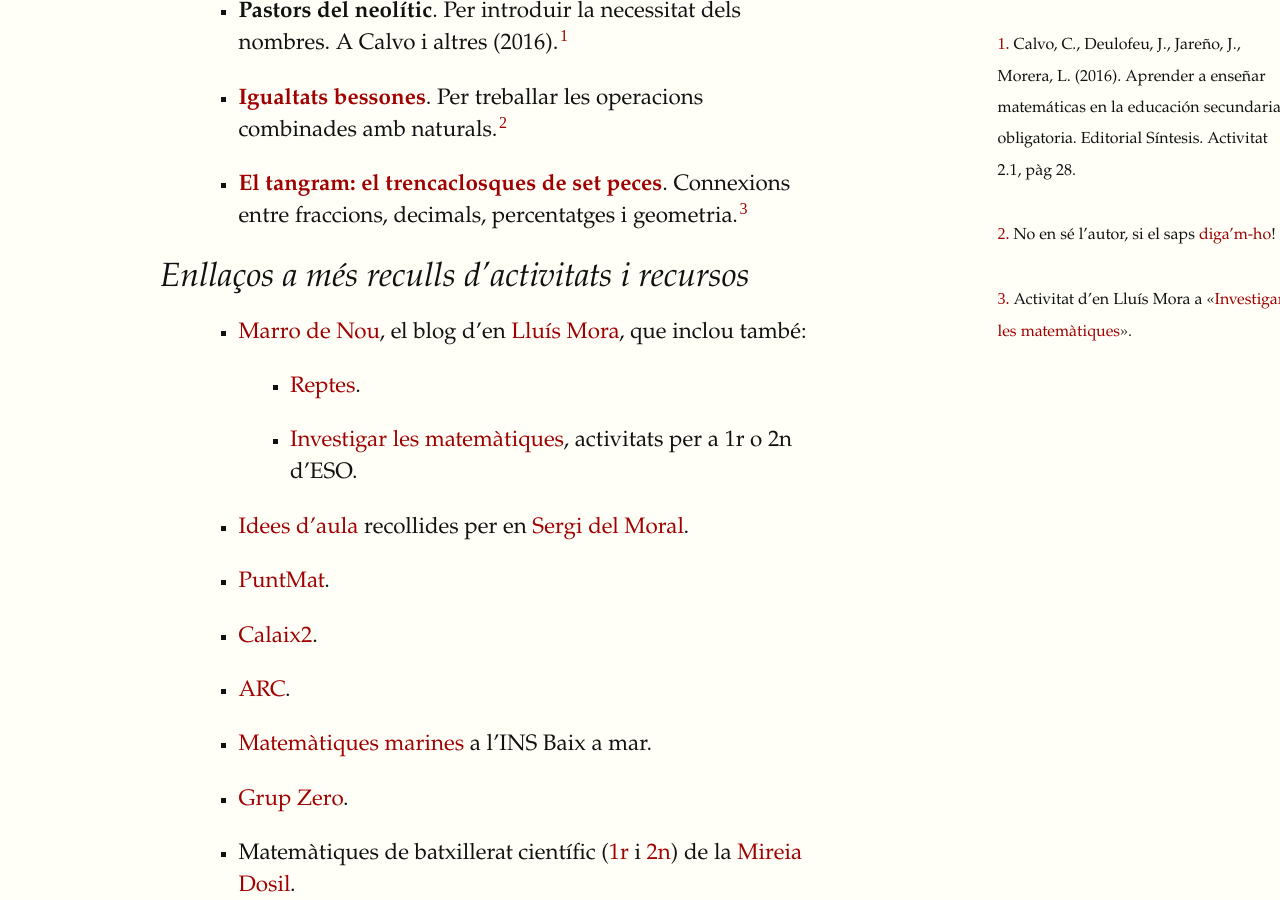
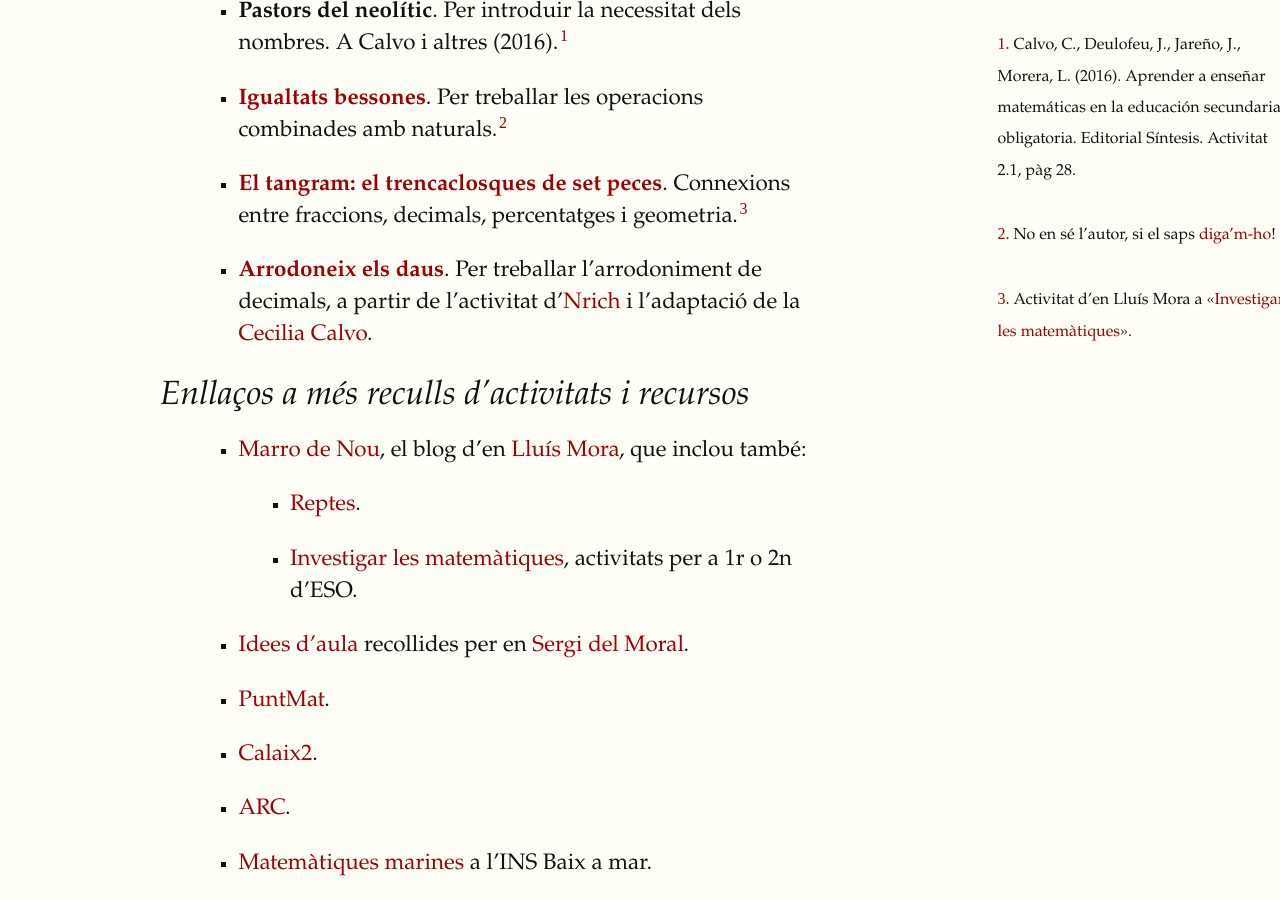
Before and after one commit to mcuquet/mcuquet.github.io, a Jekyll site: the page built from Edu/Activitats.md, in a window 1280 px wide and 900 px high, scrolled down 379 px. Built offline with Jekyll 4.4.1, drawn with Linux system fonts in a browser that asks for light colours.

Commit message:
alguna activitat més

```diff
--- a/Edu/Activitats.md
+++ b/Edu/Activitats.md
@@ -19,6 +19,7 @@ l'aula de matemàtiques.
 - **[Igualtats bessones](https://drive.google.com/file/d/1d_1P4nj70SVmhz2TdPBjST6zMy55yJkM/view?usp=sharing)**. Per treballar les operacions combinades amb naturals.{% sidenote 'igbessones' "No en sé l'autor, si el saps [diga'm-ho](/Contact/)!" %}
 - **[El tangram: el trencaclosques de set peces](https://docs.google.com/document/d/1g3z6GU2HKXiXSaiH5iIgXUW6zbXCb7ba1tCBzCbOAHs/edit)**. Connexions entre fraccions, decimals, percentatges i geometria.{% sidenote 'tangram' "Activitat d'en Lluís Mora a «[Investigar
   les matemàtiques](https://lluismora.blogspot.com/p/investigar-les-matematiques.html)»." %}
+- **[Arrodoneix els daus](https://docs.google.com/document/d/1H0ao8bLSlon_gKJP3qxH1okrUXASrjV6anbpGVL-ogU/edit?usp=sharing)**. Per treballar l'arrodoniment de decimals, a partir de l'activitat d'[Nrich](https://nrich.maths.org/10428) i l'adaptació de la [Cecilia Calvo](https://twitter.com/CcBcnMvd/status/1234045870594809856).
 {: .full-width-bullet }
 
 ## Enllaços a més reculls d'activitats i recursos
```
